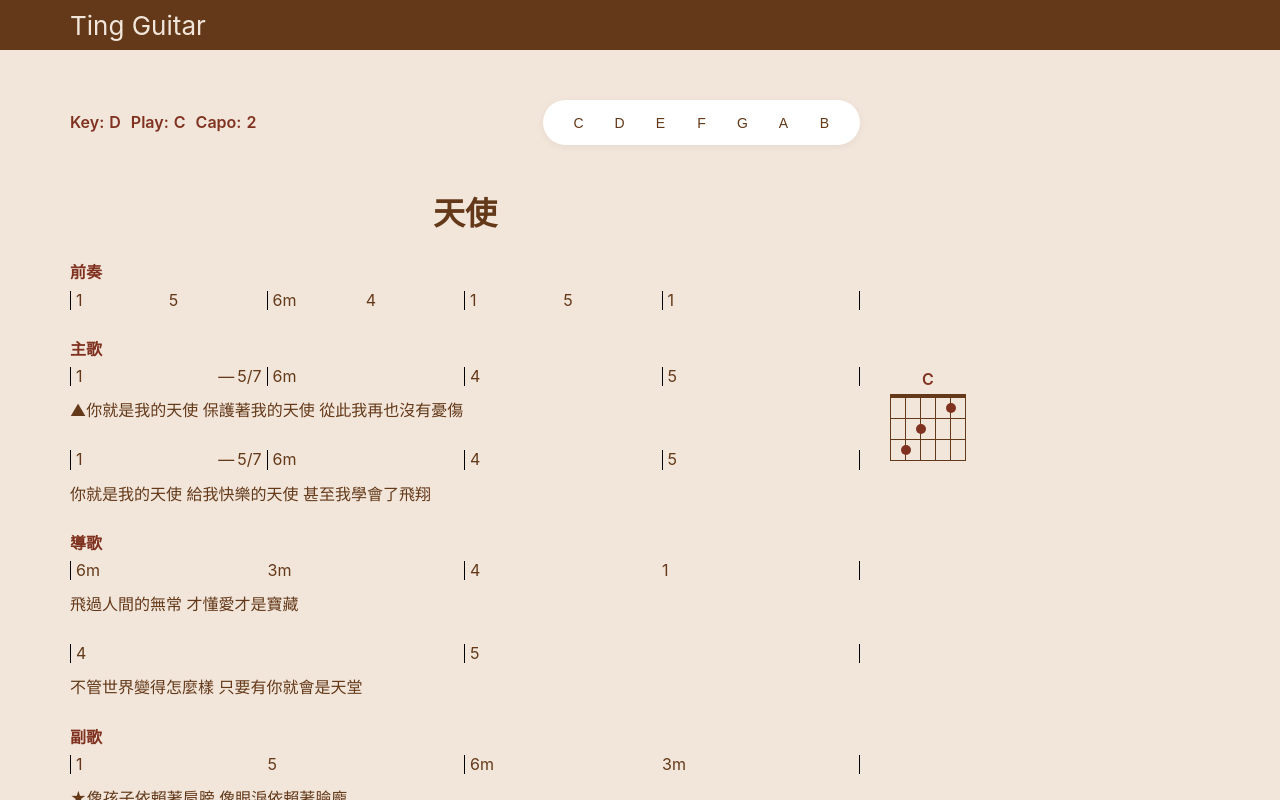
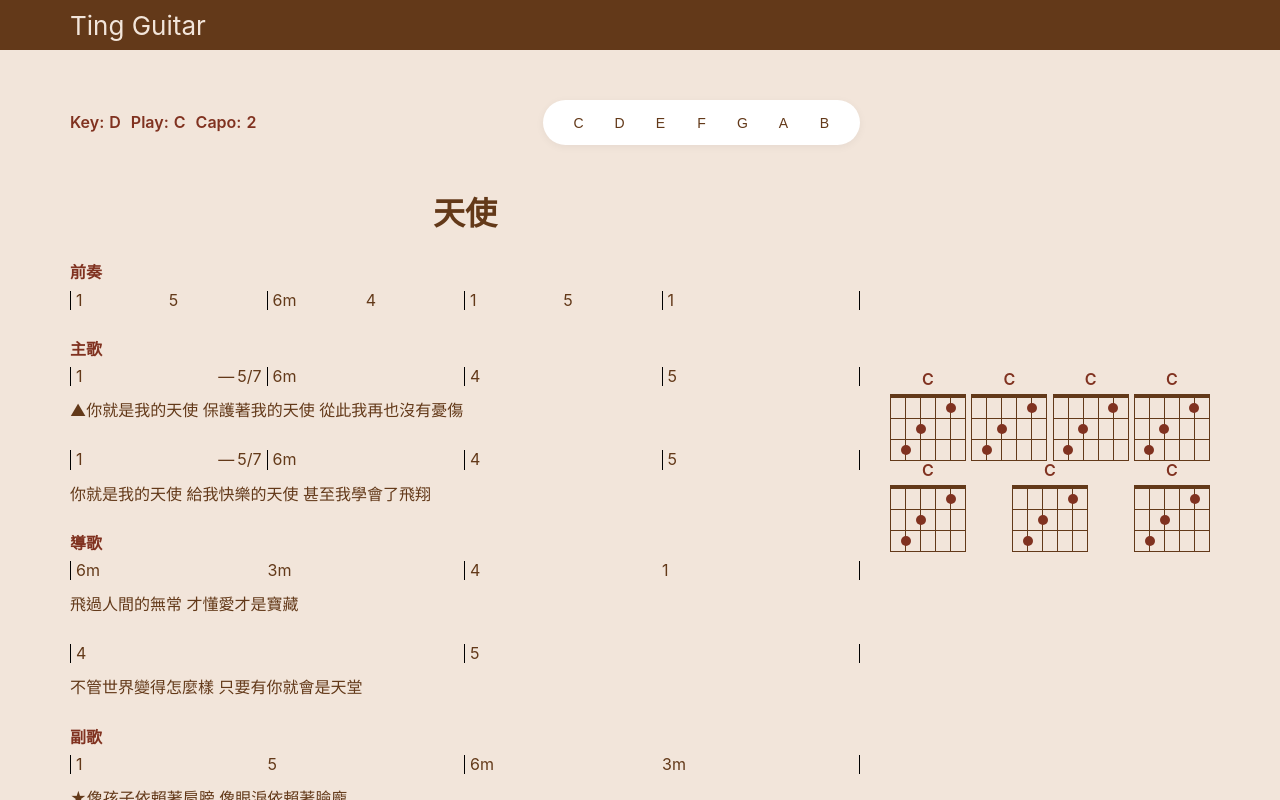
Before and after one commit to ting-ting-ting/ting-guitar, a React (Create React App) app: page /#/tab/mayday-1 in a window 1280 px wide. Built offline with nearby package versions, Linux system fonts and the light colour scheme; what @react-pdf/renderer would draw is missing.

Commit message:
map true sample data

```diff
--- a/src/GuitarTabPage/index.jsx
+++ b/src/GuitarTabPage/index.jsx
@@ -20,6 +20,7 @@ const GuitarTabPage = ({
 
   const {
     name,
+    samples,
     lines,
     originKey,
     play,
@@ -69,7 +70,9 @@ const GuitarTabPage = ({
           <VideoPlayer url={video} />
         </div>
         <div className="chord-sample-container">
-          <ChordSample />
+          {samples.map(sample => (
+            <ChordSample key={sample.name} sample={sample} />
+          ))}
         </div>
       </div>
     </div>
--- a/src/GuitarTabPage/index.scss
+++ b/src/GuitarTabPage/index.scss
@@ -95,6 +95,7 @@
       display: flex;
       align-items: flex-start;
       justify-content: space-between;
+      flex-wrap: wrap;
       margin-top: 40px;
     }
   }
--- a/src/components/ChordSample/index.jsx
+++ b/src/components/ChordSample/index.jsx
@@ -3,29 +3,19 @@ import Fret from './Fret';
 import './index.scss';
 
 const ChordSample = ({
-
-}) => {
-  const sample = {
-    name: 'C',
-    frets: [{
-      position: [2],
-    }, {
-      position: [4],
-    }, {
-      position: [5],
-    }],
-  };
-
-  return (
+  sample: {
+    name,
+    frets,
+  },
+}) => (
   <div className="chord-sample-wrapper">
-      <p className="chord-name">{sample.name}</p>
+    <p className="chord-name">{name}</p>
     <div className="chord-sample">
-        {sample.frets.map((fret, idx) => (
+      {frets.map((fret, idx) => (
         <Fret key={idx} fret={fret}  />
       ))}
     </div>
   </div>
 );
-};
 
 export default React.memo(ChordSample);
--- a/src/constants/tabs/mayday/angel.js
+++ b/src/constants/tabs/mayday/angel.js
@@ -61,6 +61,70 @@ const angelTabData = {
   play: NOTE_NAME_C,
   capo: 2,
   video: 'https://www.youtube.com/watch?v=tSqNBEAZEV8',
+  samples: [{
+    name: 'C',
+    frets: [{
+      position: [2],
+    }, {
+      position: [4],
+    }, {
+      position: [5],
+    }],
+  }, {
+    name: 'C',
+    frets: [{
+      position: [2],
+    }, {
+      position: [4],
+    }, {
+      position: [5],
+    }],
+  }, {
+    name: 'C',
+    frets: [{
+      position: [2],
+    }, {
+      position: [4],
+    }, {
+      position: [5],
+    }],
+  }, {
+    name: 'C',
+    frets: [{
+      position: [2],
+    }, {
+      position: [4],
+    }, {
+      position: [5],
+    }],
+  }, {
+    name: 'C',
+    frets: [{
+      position: [2],
+    }, {
+      position: [4],
+    }, {
+      position: [5],
+    }],
+  }, {
+    name: 'C',
+    frets: [{
+      position: [2],
+    }, {
+      position: [4],
+    }, {
+      position: [5],
+    }],
+  }, {
+    name: 'C',
+    frets: [{
+      position: [2],
+    }, {
+      position: [4],
+    }, {
+      position: [5],
+    }],
+  }],
   lines: [
     {
       title: '前奏',
```
Lines whose indentation alone changed are shown as unchanged.
